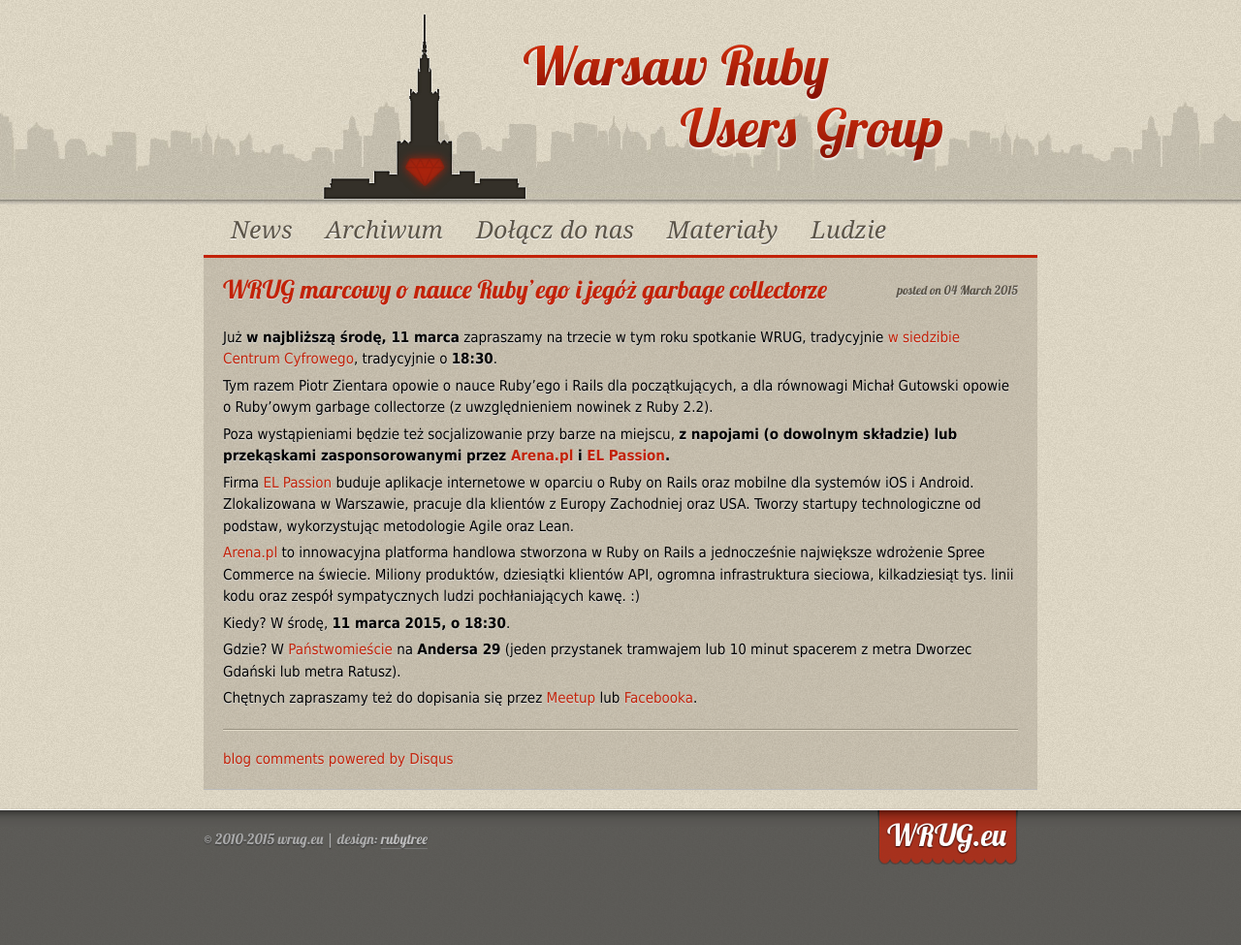
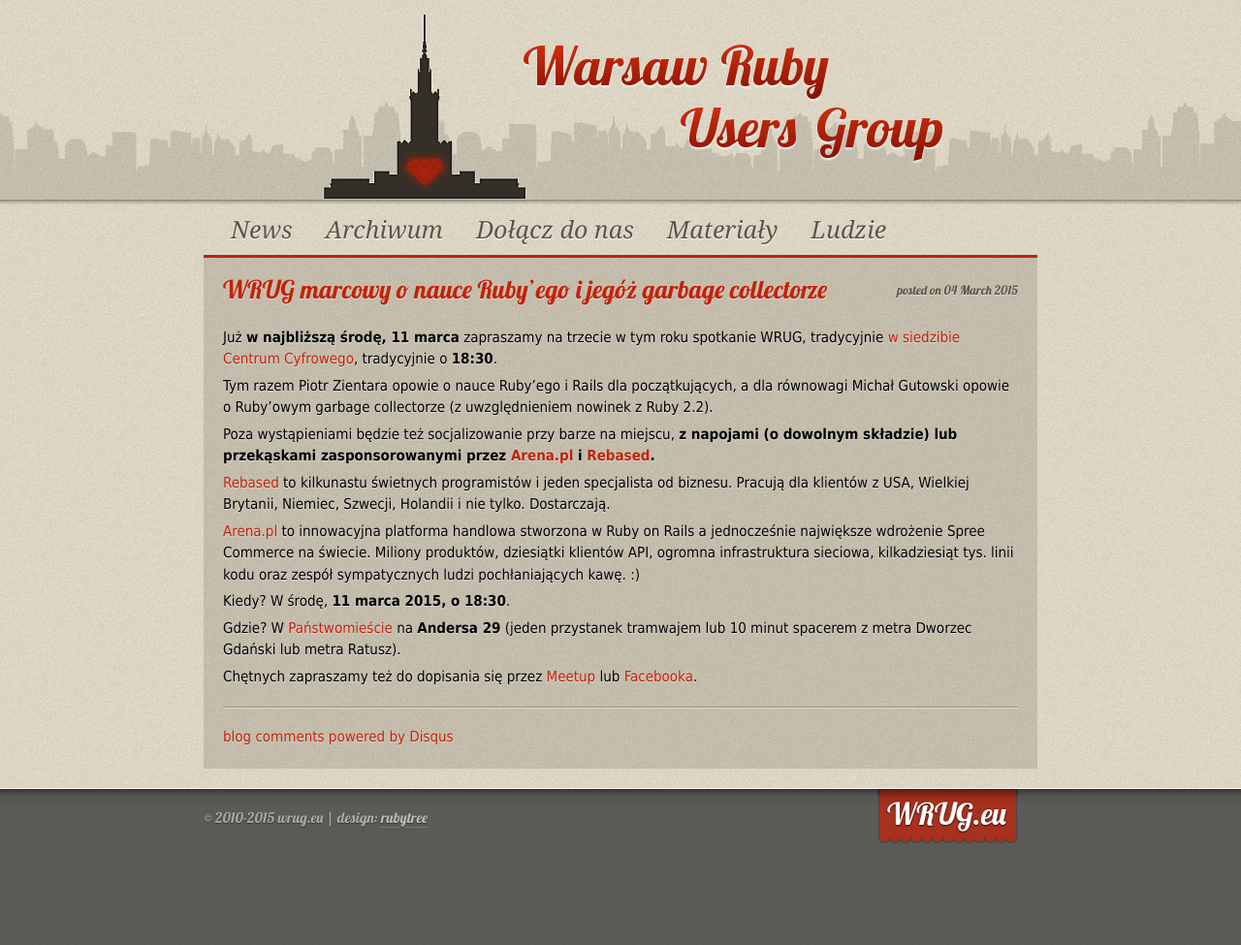
Before and after one commit to wrug/wrug.eu, a Jekyll site: the page built from _posts/2015-03-04-spotkanie-marcowe.md, in a window 1280 px wide. Shown: the whole page at 97% size. Built offline with Jekyll 4.4.1, drawn with Linux system fonts in a browser that asks for light colours; comment, search, counter and statistics services are not loaded; after the commit the page ends 953 px from its top, so only the background shows below that.

Commit message:
March 2015: quick sponsor change

```diff
--- a/_posts/2015-03-04-spotkanie-marcowe.md
+++ b/_posts/2015-03-04-spotkanie-marcowe.md
@@ -13,13 +13,11 @@
 
 Poza wystąpieniami będzie też socjalizowanie przy barze na miejscu, **z
 napojami (o dowolnym składzie) lub przekąskami zasponsorowanymi przez
-[Arena.pl](http://arena.pl) i [EL Passion](http://www.elpassion.com).**
+[Arena.pl](http://arena.pl) i [Rebased](http://rebased.pl).**
 
-Firma [EL Passion](http://www.elpassion.com) buduje aplikacje
-internetowe w oparciu o Ruby on Rails oraz mobilne dla systemów
-iOS i Android. Zlokalizowana w Warszawie, pracuje dla klientów
-z Europy Zachodniej oraz USA. Tworzy startupy technologiczne od
-podstaw, wykorzystując metodologie Agile oraz Lean.
+[Rebased](http://rebased.pl) to kilkunastu świetnych programistów
+i jeden specjalista od biznesu. Pracują dla klientów z USA, Wielkiej
+Brytanii, Niemiec, Szwecji, Holandii i nie tylko. Dostarczają.
 
 [Arena.pl](http://arena.pl) to innowacyjna platforma handlowa
 stworzona w Ruby on Rails a jednocześnie największe wdrożenie
```
